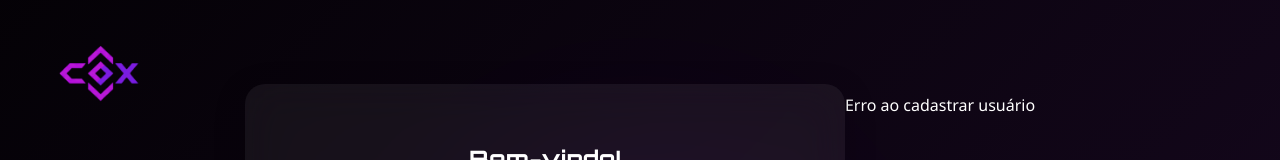
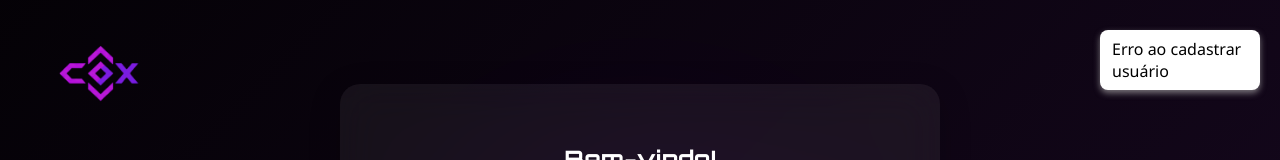
Before and after one commit to PedrosoEnzo/cripto, a React (Vite) app in the folder cripto-react/: page /cadastro in a window 1280 px wide. Both pictures are taken after typing "Sample", "name@example.com", "Sample123", "Sample123" into the empty fields and a click on the button "Cadastrar". Shown: the top 160 px of the page. Built offline with nearby package versions, Linux system fonts and the light colour scheme; no server answers.

Commit message:
Melhorando a mensagem de sucesso do cadastro

```diff
--- a/cripto-react/src/components/Navbar.module.css
+++ b/cripto-react/src/components/Navbar.module.css
@@ -15,6 +15,7 @@
   width: 100%;
   z-index: 1000;
   border-radius: 0 0 24px 24px;
+
 }
 
 
--- a/cripto-react/src/components/Navbar2.module.css
+++ b/cripto-react/src/components/Navbar2.module.css
@@ -6,14 +6,15 @@
   padding: 5px 40px;
   background-color: rgba(10, 0, 19, 0.185);
   position: sticky;
-  background-color: rgba(38, 10, 42, 0.063); /* Melhorar contraste */
-  backdrop-filter: blur(3px); /* Efeito de vidro opcional */
-  position: fixed; /* <-- Torna a navbar fixa no topo */
+  background-color: rgba(38, 10, 42, 0.063);
+  backdrop-filter: blur(3px);
+  position: fixed;
   top: 0;
   left: 0;
   width: 100%;
   z-index: 1000;
-  border-radius: 0 0 24px 24px; /* Arredonda apenas a parte de baixo */
+  border-radius: 0 0 24px 24px;
+
 }
 
 .logo {
--- a/cripto-react/src/pages/Cadastro.jsx
+++ b/cripto-react/src/pages/Cadastro.jsx
@@ -85,7 +85,9 @@ const Cadastro = () => {
             Cadastrar
           </button>
         </form>
-        {message && <p>{message}</p>}
+        <div className="mensagem-sucesso">
+             {message && <p>{message}</p>}
+        </div>
       </div>
     </div>
   );
--- a/cripto-react/src/pages/cadastro.css
+++ b/cripto-react/src/pages/cadastro.css
@@ -90,6 +90,22 @@ input {
     margin-bottom: 1rem;
 }
 
+/*Estilizando mensagem de sucesso*/
+
+.mensagem-sucesso p {
+    position: fixed; /* ou 'absolute' se preferir */
+    top: 20px; /* Distância do topo */
+    right: 20px; /* Distância da direita */
+    margin-left: 0; /* Remove o margin-left anterior */
+    max-width: 160px;
+    border-radius: 8px;
+    padding: 8px 12px; /* Aumentei um pouco o padding para melhor aparência */
+    background-color: #fff;
+    color: #000000;
+    box-shadow: 0 3px 6px rgba(182, 179, 179, 0.651); /* Adicionei sombra para melhor visibilidade */
+    z-index: 1000; /* Garante que fique acima de outros elementos */
+}
+
 input:focus {
     border-color: #8e44ad;
     background: #ffffff8e;
```
